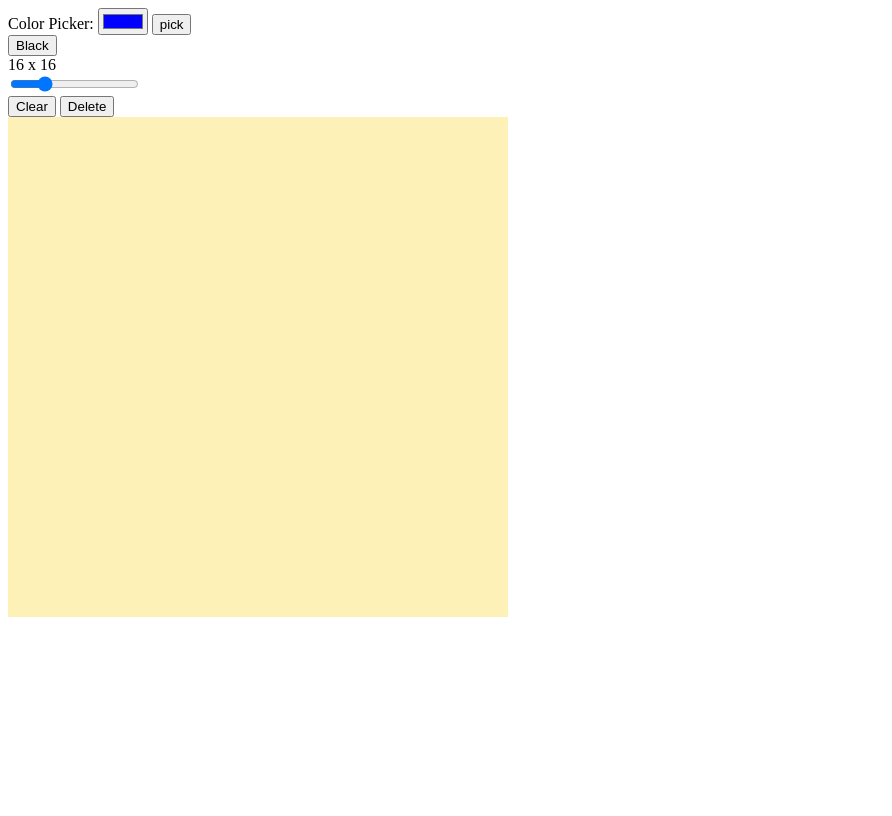
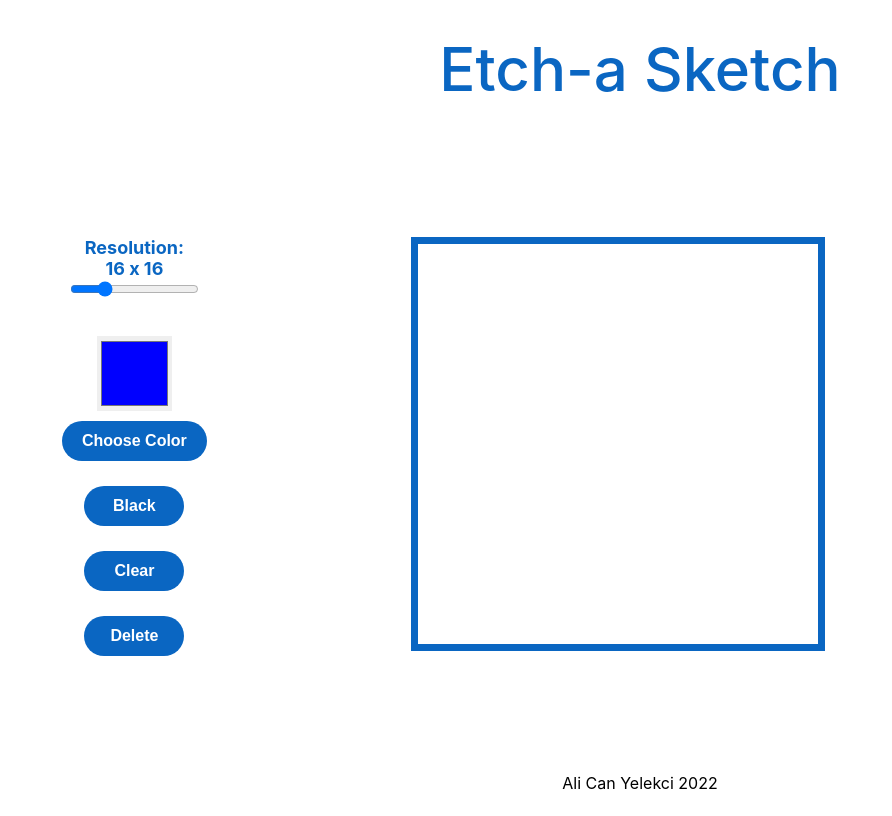
Before and after one commit to alicanyelekci/Etch-a-Sketch, a plain HTML site: page index.html in a window 1280 px wide. Shown: the whole page, without its empty margins (0-892 px from the left). Drawn offline with Linux system fonts and the light colour scheme.

Commit message:
added style

```diff
--- a/index.html
+++ b/index.html
@@ -8,18 +8,29 @@
     <title>Etch-a-Sketch</title>
 </head>
 <body>
-    <div class="color-picker">
-        <label for="colorpicker">Color Picker: </label>
-        <input type="color" id="colorpicker" value="#0000ff">
-        <button id="pick-color">pick</button>
+    <!-- <h1 class="header">Etch-a Sketch</h1> -->
+    <header>Etch-a Sketch</header>
+    <div class="sidebar">
+        <div class="grid-size-slider">Resolution:
+            <div id="size-label"></div>
+            <span>
+                <input type="range" min="1" max="64" value="16" class="slider">
+            </span>
+        </div>
+
+        <div class="color-picker">
+            <label for="colorpicker"></label>
+            <input type="color" id="colorpicker" value="#0000ff">
+            <button id="pick-color">Choose Color</button>
+        </div>
+
+        <button id="black-color">Black</button>
+
+        <button id="clear">Clear</button>
+
+        <button id="delete">Delete</button>
     </div>
-    <button id="black-color">Black</button>
-    <div class="grid-size-slider">
-        <div id="size-label"></div>
-        <input type="range" min="1" max="64" value="16" class="slider">
-    </div>
-    <button id="clear">Clear</button>
-    <button id="delete">Delete</button>
+    <footer>Ali Can Yelekci 2022</footer>
 
     <script src="main.js"></script>
 </body>
--- a/main.js
+++ b/main.js
@@ -30,7 +30,7 @@ btnPick.addEventListener("click", () => {
 });
 
 btnDelete.addEventListener("click", () => {
-    color = "#FEF1B7";
+    color = "white";
     draw(blocks, color);
 });
 
@@ -42,7 +42,8 @@ slideSize.addEventListener("input", () => {
 function generateGrid() {
     gridSize = document.querySelector(".grid-size-slider input").value;
     sizeDiv.innerText = `${gridSize} x ${gridSize}`;
-    gridColumns = Array(parseInt(gridSize)).fill("1fr").join(" ");
+    // gridColumns = Array(parseInt(gridSize)).fill("1fr").join(" ");
+    gridColumns = `repeat(${gridSize}, 1fr)`
     document.querySelector(".grid-container").style["grid-template-columns"] = gridColumns;
 
     for (let i = 1; i <= gridSize ** 2; i++) {
@@ -59,7 +60,6 @@ function generateGrid() {
 function removeGrid() {
     const gridItems = document.querySelectorAll('.grid-item');
     gridItems.forEach(item => item.remove());
-    color = "black";
     generateGrid();
 }
 
--- a/style.css
+++ b/style.css
@@ -1,13 +1,109 @@
 .grid-container {
     display: grid;
     gap: 0;
-    grid-template-columns: "1fr 1fr 1fr 1fr";
-    max-width: 500px;
-    max-height: 500px;
+    grid-template-columns: repeat(16, 1fr);
+    width: 400px;
+    height: 400px;
+    margin-left: 150px;
+    grid-column: 2 / 3;
+    grid-row: 2 / 3;
+    justify-content: center;
+    border: #0A66C2 solid 7px;
+    row-gap: 0;
 }
 
 .grid-item {
-    background-color: #FEF1B7;
+    background-color: white;
     aspect-ratio: 1;
     opacity: 1;
+    row-gap: 0;
 }
+
+body {
+    font-family: -apple-system, system-ui, system-ui, "Segoe UI", Roboto, "Helvetica Neue", "Fira Sans", Ubuntu, Oxygen, "Oxygen Sans", Cantarell, "Droid Sans", "Apple Color Emoji", "Segoe UI Emoji", "Segoe UI Symbol", "Lucida Grande", Helvetica, Arial, sans-serif;
+
+    display: grid;
+    grid-template-columns: 1fr 4fr;
+    height: 100vh;
+    align-content: space-between;
+}
+
+.sidebar {
+    grid-column: 1 / 2;
+    grid-row: 2 / 3;
+
+    display: flex;
+    flex-direction: column;
+    justify-content: center;
+    align-items: center;
+    gap: 25px;
+    text-align: center;
+    color: #0A66C2;
+    font-weight: 700;
+    font-size: large;
+}
+
+.color-picker {
+    display: flex;
+    flex-direction: column;
+    justify-content: center;
+    align-items: center;
+    gap: 10px;
+}
+
+#colorpicker:hover {
+    transform: scale(1.05);
+}
+
+button {
+    align-items: center;
+    background-color: #0A66C2;
+    border: 0;
+    border-radius: 100px;
+    box-sizing: border-box;
+    color: #ffffff;
+    cursor: pointer;
+    display: inline-flex;
+    font-size: 16px;
+    font-weight: 600;
+    justify-content: center;
+    line-height: 20px;
+    max-width: 480px;
+    min-height: 40px;
+    min-width: 100px;
+    overflow: hidden;
+    padding: 0px;
+    padding-left: 20px;
+    padding-right: 20px;
+    text-align: center;
+    vertical-align: middle;
+}
+
+button:hover {
+    transform: scale(1.05);
+}
+
+#colorpicker {
+    border: none;
+    width: 75px;
+    height: 75px;
+}
+
+header {
+    margin: 25px;
+    font-size: 60px;
+    font-weight: 500;
+    color: #0A66C2;
+    text-align: center;
+    grid-column: 1 / -1;
+    grid-row: 1 / 2;
+}
+
+footer {
+    font-size: 16px;
+    text-align: center;
+    padding: 10px;
+    grid-column: 1 / -1;
+    grid-row: 3 / 4;
+    height: 25px;
+}
```
